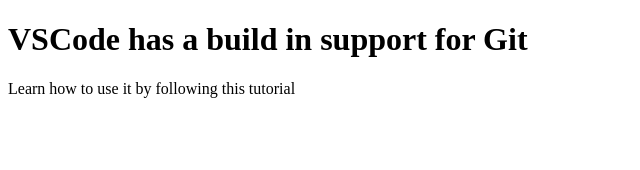
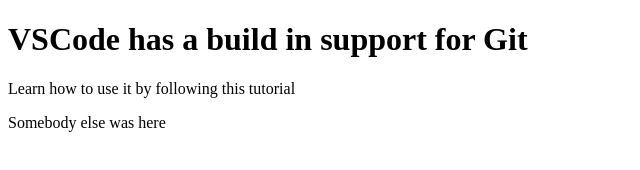
Before and after one commit to esra888/vscode-git, a plain HTML site: page index.html in a window 1280 px wide. Shown: the whole page, without its empty margins (0-640 px from the left). Drawn offline with Linux system fonts and the light colour scheme.

Commit message:
Update index.html

```diff
--- a/index.html
+++ b/index.html
@@ -8,4 +8,5 @@
 <body>
     <h1>VSCode has a build in support for Git</h1>
     <p>Learn how to use it by following this tutorial</p>
+    <p>Somebody else was here</p>
 </body>
```
